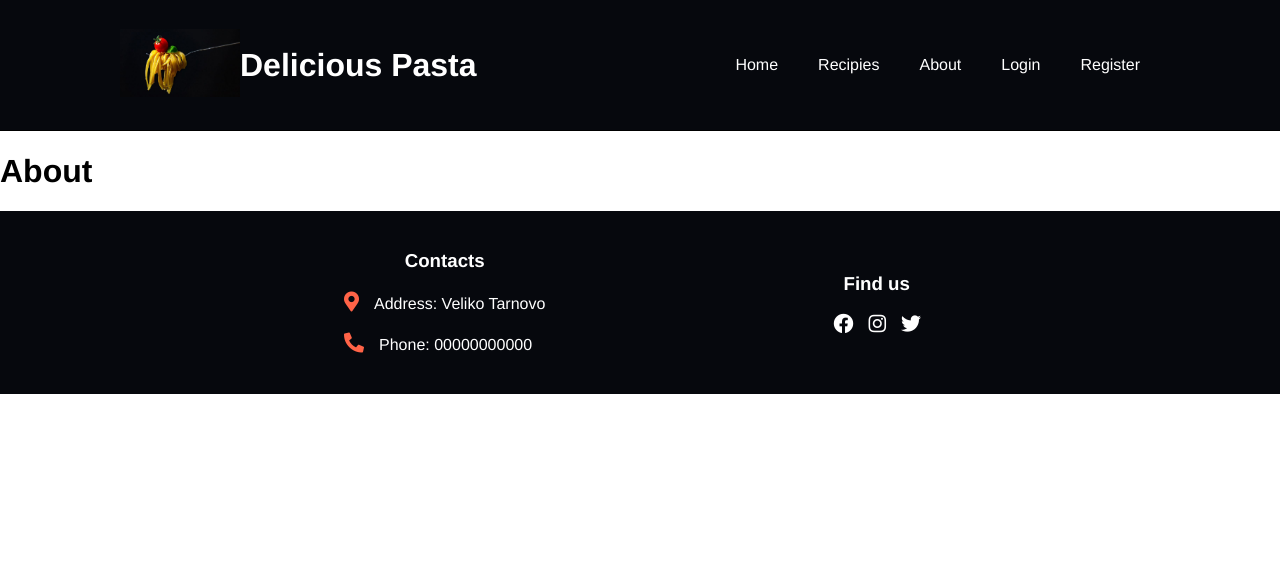
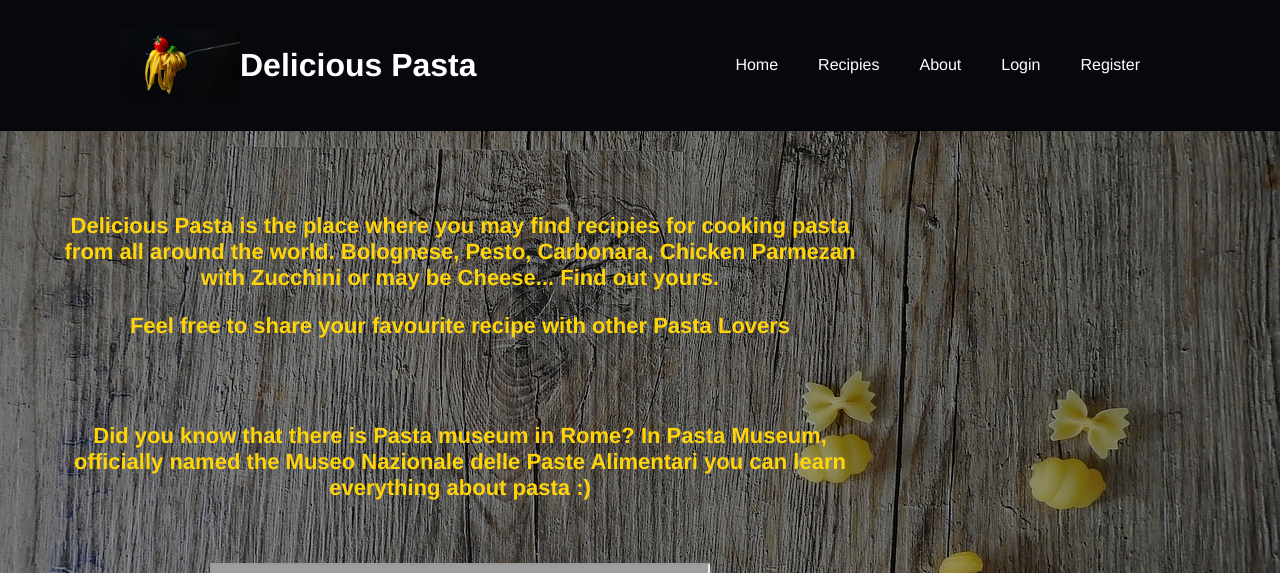
Before and after one commit to Serafimova/delicious-pasta, a React (Create React App) app: page /about in a window 1280 px wide. Shown: the top 573 px of the page. Built offline with nearby package versions, Linux system fonts and the light colour scheme; grey boxes are pictures that could not be loaded.

Commit message:
Creating About Page

```diff
--- a/src/components/About/About.js
+++ b/src/components/About/About.js
@@ -1,3 +1,30 @@
+import { Link } from "react-router-dom";
+import styles from "./About.module.css";
+
 export default function About() {
-  return <h1>About</h1>;
+  return (
+    <section className={styles["about"]}>
+      <article className={styles["about-article"]}>
+        <p>
+          Delicious Pasta is the place where you may find recipies for cooking
+          pasta from all around the world. Bolognese, Pesto, Carbonara, Chicken
+          Parmezan with Zucchini or may be Cheese... Find out yours.
+        </p>
+        <p>Feel free to share your favourite recipe with other Pasta Lovers</p>
+      </article>
+      <article className={styles["museum"]}>
+        <p>
+          Did you know that there is Pasta museum in Rome? In Pasta Museum,
+          officially named the Museo Nazionale delle Paste Alimentari you can
+          learn everything about pasta :)
+        </p>
+      </article>
+      <article className={styles["map"]}>
+        <iframe
+          src="https://www.google.com/maps/embed?pb=!1m14!1m8!1m3!1d11875.548009808157!2d12.465837498889165!3d41.91678778867999!3m2!1i1024!2i768!4f13.1!3m3!1m2!1s0x0%3A0xcc6597c584a70235!2sNational%20Museum%20of%20Pasta!5e0!3m2!1sbg!2sbg!4v1640033151807!5m2!1sbg!2sbg"
+          className={styles["map-iframe"]}
+        ></iframe>
+      </article>
+    </section>
+  );
 }
--- /dev/null
+++ b/src/components/About/About.module.css
@@ -0,0 +1,46 @@
+.about {
+    height: 800px;
+    display: flex;
+    flex-direction: column;
+    justify-content: flex-start;
+    align-items: left;
+    background: linear-gradient(0deg, rgba(0, 0, 0, 0.4), rgba(0, 0, 0, 0.4)), url('../../images/pasta-smile.jpg');
+    background-repeat: no-repeat;
+    background-size: cover;
+    background-position: 25% 70%;
+    color: #ffd507;
+    padding: 40px;
+}
+
+.about-article,
+.museum, .map {
+    width: 800px;
+    font-size: 22px;
+    text-align: center;
+    font-weight: bold;
+    margin: 20px;
+}
+
+
+.map-iframe{
+width: 500px;
+height: 350px;
+}
+
+/* allowfullscreen=""
+loading="lazy" */
+
+/* .home {
+    margin-right: 50px;
+    text-decoration: none;
+    color: inherit;
+}
+
+.home:hover {
+    font-style: italic;
+    text-decoration: underline;
+}
+
+.contact {
+    margin-left: 50px;
+} */
--- a/src/components/NotFound/NotFound.module.css
+++ b/src/components/NotFound/NotFound.module.css
@@ -1,7 +1,5 @@
 .notFound {
     height: 700px;
-    display: flex;
-    justify-content: center;
     align-items: center;
     background: linear-gradient(0deg, rgba(0, 0, 0, 0.4), rgba(0, 0, 0, 0.4)), url('../../images/meal.jpg');
     background-repeat: no-repeat;
```
Also changed, not shown: src/images/pasta-smile.jpg (added).
